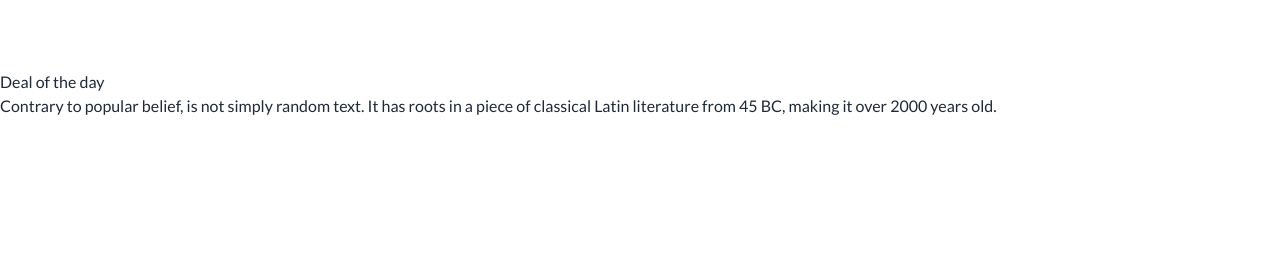
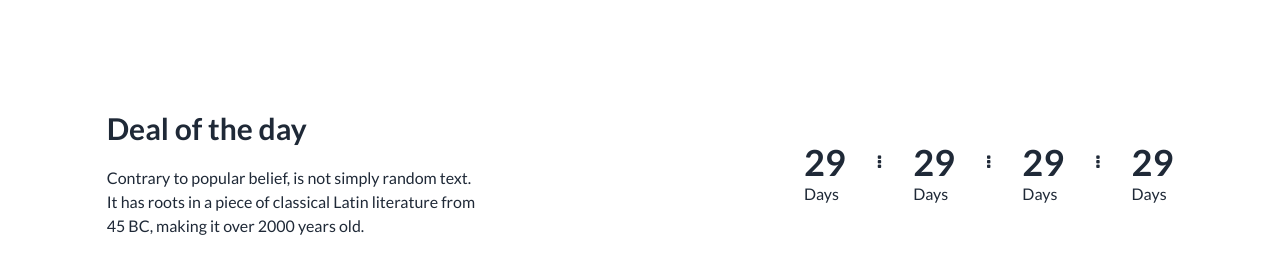
Before and after one commit to dipokroydip3/B8A3-Fruits-Brust, a plain HTML site: page index.html in a window 1280 px wide. Shown: the part 896-1170 px from the top of the page. Before the commit the page ends 1014 px from the top, so only its background shows below. Drawn offline with nearby package versions, Linux system fonts and the light colour scheme.

Commit message:
time section design complete

```diff
--- a/index.html
+++ b/index.html
@@ -96,12 +96,41 @@
 
       </section>
                   <!-- --------------time section------------- -->
-      <section>
-            <div>
-                  <h1>Deal of the day</h1>
-                  <p>Contrary to popular belief, is not simply random text. It has roots in a piece of classical Latin literature from 45 BC, making it over 2000 years old.</p>
+      <section class="w-10/12 mx-auto flex flex-col md:flex-row items-center gap-10 py-10">
+            <div class="lg:pr-72">
+                  <h1 class="text-3xl font-bold">Deal of the day</h1>
+                  <p class="pt-5">Contrary to popular belief, is not simply random text. It has roots in a piece of classical Latin literature from 45 BC, making it over 2000 years old.</p>
             </div>
+            <div class="flex gap-2 lg:gap-8">
+                  <div>
+                        <div class="flex items-center gap-5 lg:gap-8">
+                              <h1 class="text-4xl font-bold">29</h1>
+                              <i class="fa fa-ellipsis-v" aria-hidden="true"></i>
+                        </div>
+                        <p>Days</p>
+                  </div>
+                  <div>
+                        <div class="flex items-center gap-5 lg:gap-8">
+                              <h1 class="text-4xl font-bold">29</h1>
+                              <i class="fa fa-ellipsis-v" aria-hidden="true"></i>
+                        </div>
+                        <p>Days</p>
+                  </div>
+                  <div>
+                        <div class="flex items-center gap-5 lg:gap-8">
+                              <h1 class="text-4xl font-bold">29</h1>
+                              <i class="fa fa-ellipsis-v" aria-hidden="true"></i>
+                        </div>
+                        <p>Days</p>
+                  </div>
+                  <div>
+                        <div class="flex items-center gap-8">
+                              <h1 class="text-4xl font-bold">29</h1>
 
+                        </div>
+                        <p>Days</p>
+                  </div>
+            </div>
       </section>
 </body>
 </html>
```
